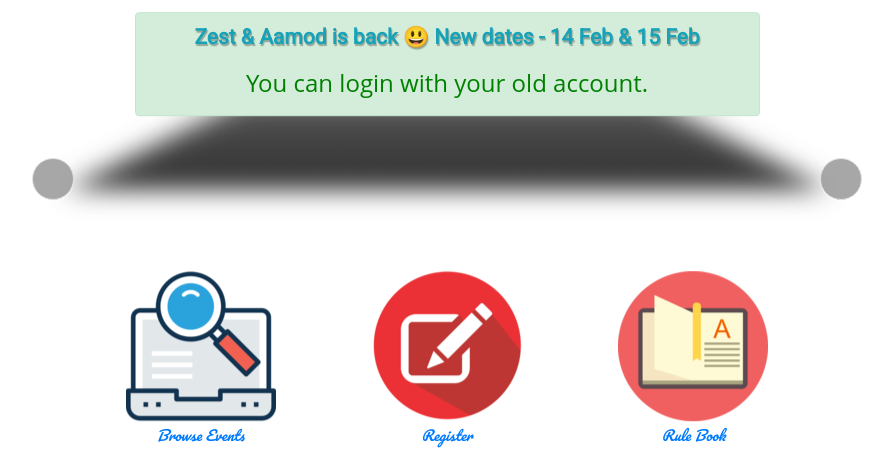
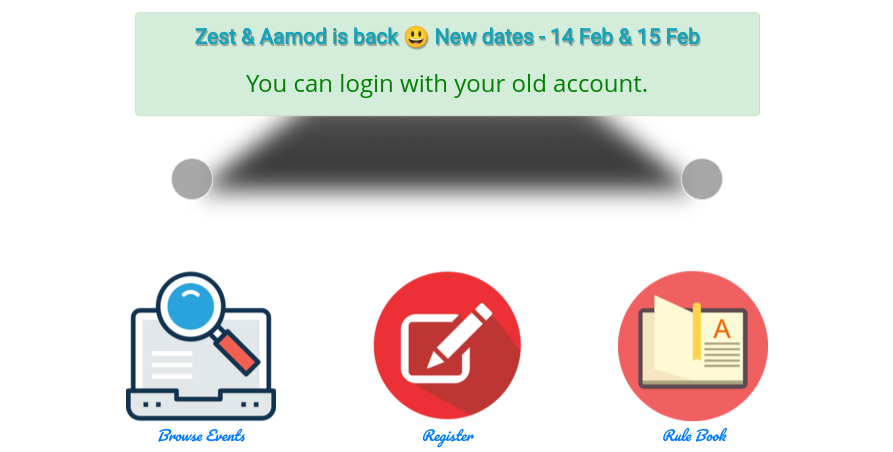
Before and after one commit to Bugswriter/zest-website, a Flask app: page / in a window 1280 px wide. Shown: the part 62-514 px from the top of the page, without its empty margins (193-1086 px from the left). Run offline with Flask 2, Linux system fonts and the light colour scheme; some libraries are stand-ins or nearby versions; some web fonts are replaced; grey boxes are pictures that could not be loaded.

Commit message:
all server

```diff
--- a/zestpkg/templates/home.html
+++ b/zestpkg/templates/home.html
@@ -35,7 +35,7 @@
 </style>
 
 <div class="row justify-content-center">
-	<div class="col-md-12">
+	<div class="col-md-8">
 		<ul id="sb-slider" class="sb-slider">
 			<li>
 				<a href="#">
```
Also changed, not shown: 1 other file.
